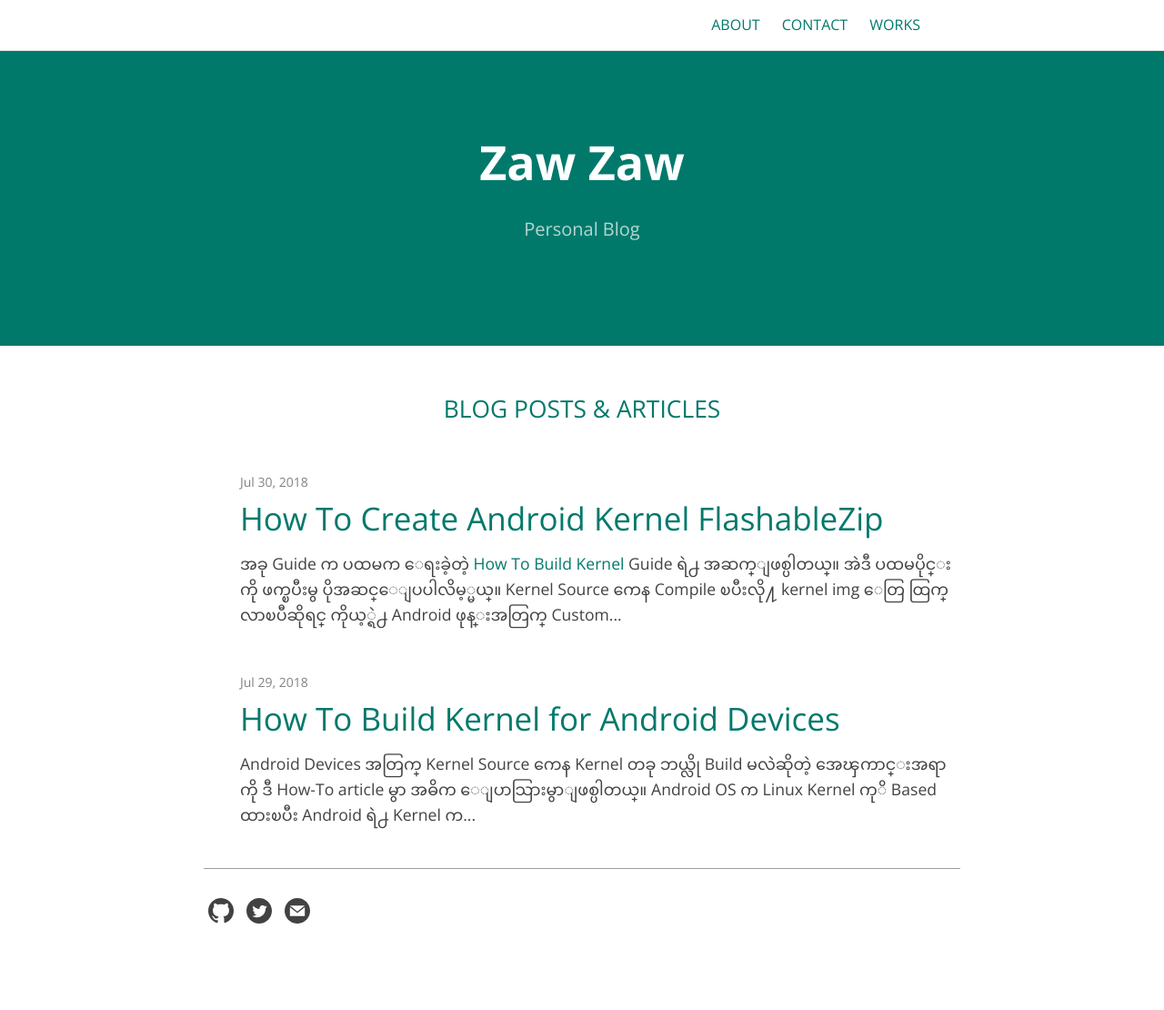
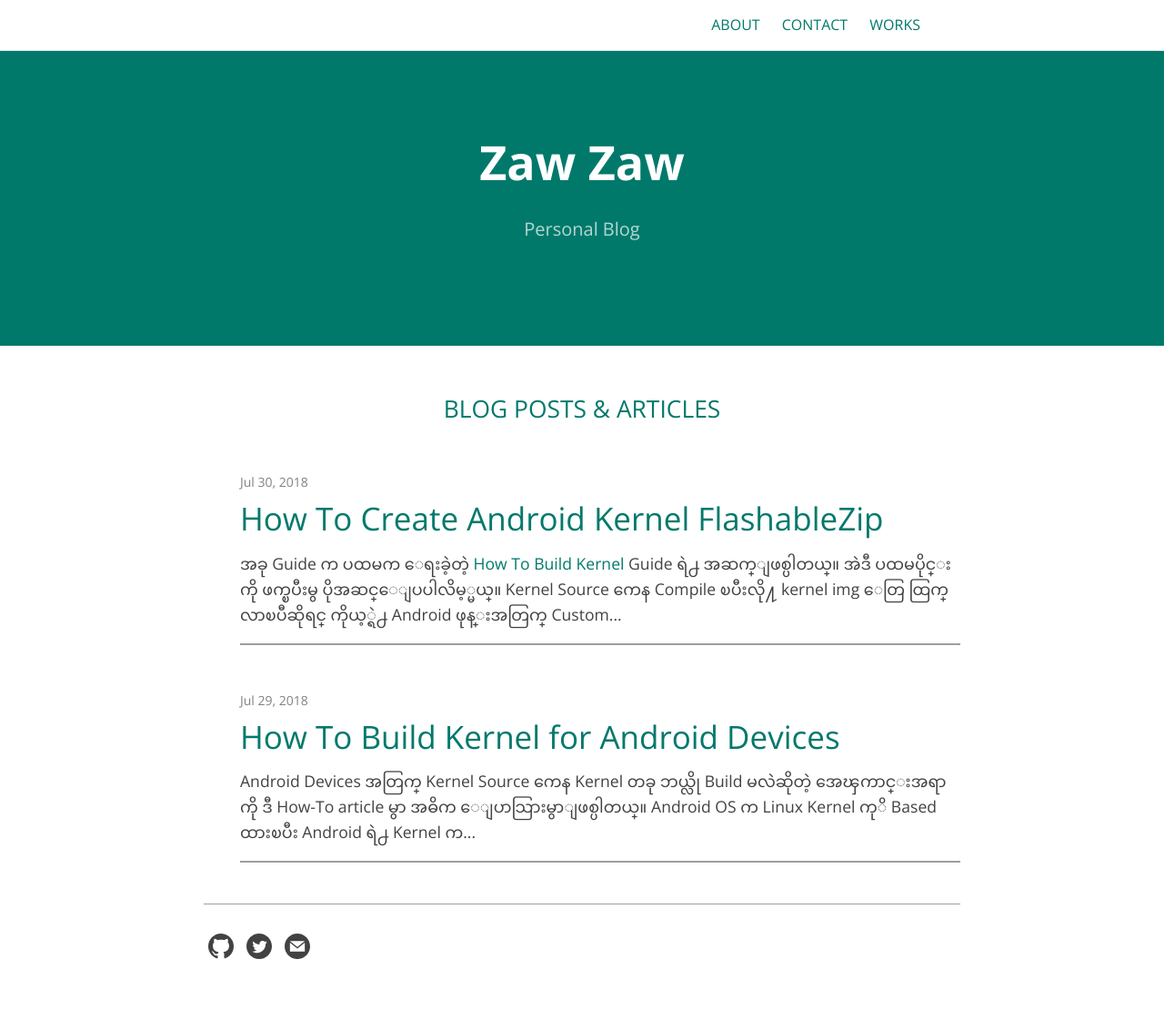
Before and after one commit to zawzaww/zawzaww.github.io, a Jekyll site: the page built from index.md, in a window 1280 px wide. Shown: the whole page at 91% size. Built offline with Jekyll 4.4.1, drawn with Linux system fonts in a browser that asks for light colours; before the commit the page ends 1071 px from its top, so only the background shows below that.

Commit message:
_layouts: _sass: Add hr tag and line

```diff
--- a/_layouts/home.html
+++ b/_layouts/home.html
@@ -19,6 +19,9 @@ layout: default
             <h2><a class="post-link" href="{{ post.url | relative_url }}" title="{{ post.title }}">{{ post.title | escape }}</a></h2>
 
             <span>{{ post.excerpt | markdownify | truncatewords: 30 }}</span>
+
+            <hr/>
+
         </li>
       {% endfor %}
     </ul>
--- a/_sass/jekyll-theme-cayman-blog.scss
+++ b/_sass/jekyll-theme-cayman-blog.scss
@@ -41,6 +41,15 @@ a {
 
 a:hover, a:focus {
   color:#EF6C00;
+}
+
+hr {
+  display: block;
+  height: 1px;
+  border: 0;
+  border-top: 1px solid #ccc;
+  margin: 1em 0;
+  padding: 0;
 }
 
 .card {
```
